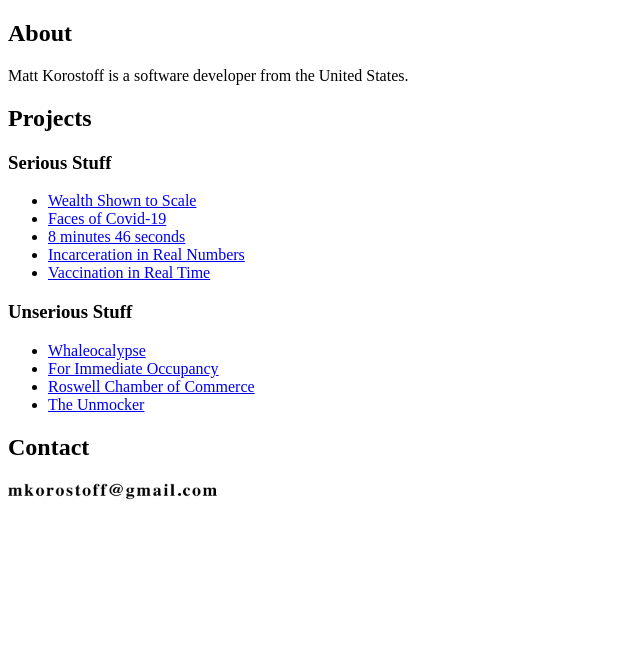
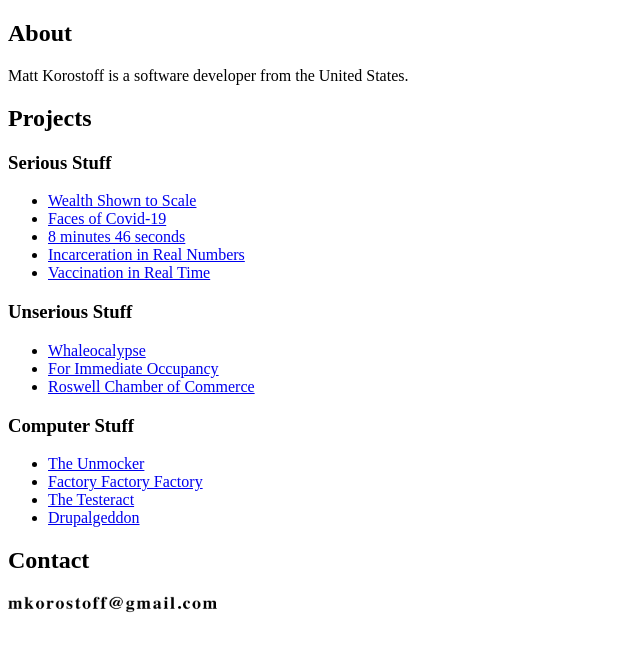
Before and after one commit to MKorostoff/mkorostoff.github.io, a plain HTML site: page index.html in a window 1280 px wide. Shown: the whole page, without its empty margins (0-640 px from the left). Drawn offline with Linux system fonts and the light colour scheme.

Commit message:
Add computer section

```diff
--- a/index.html
+++ b/index.html
@@ -33,8 +33,15 @@ Matt Korostoff is a software developer from the United States.
   <li><a href="https://whaleocalypse.com">Whaleocalypse</a></li>
   <li><a href="https://forimmediateoccupancy.blogspot.com">For Immediate Occupancy</a></li>
   <li><a href="https://roswellchamberofcommerce.blogspot.com">Roswell Chamber of Commerce</a></li>
+</ul>
+<h3>Computer Stuff</h3>
+  <ul>
   <li><a href="https://github.com/MKorostoff/unmocker">The Unmocker</a></li>
+  <li><a href="https://factoryfactoryfactory.net/">Factory Factory Factory</a></li>
+  <li><a href="https://mkorostoff.github.io/testeract/">The Testeract</a></li>
+  <li><a href="https://github.com/MKorostoff/drupalgeddon">Drupalgeddon</a></li>
 </ul>
+
 <h2>Contact</h2>
 <img width="210" height="20" alt="My email address, rendered as an image to defeat spambots. My sincere apologies for using an image as text. It is the letter M followed by my last name, at gmail." src="email.png" />
 </body>
```
